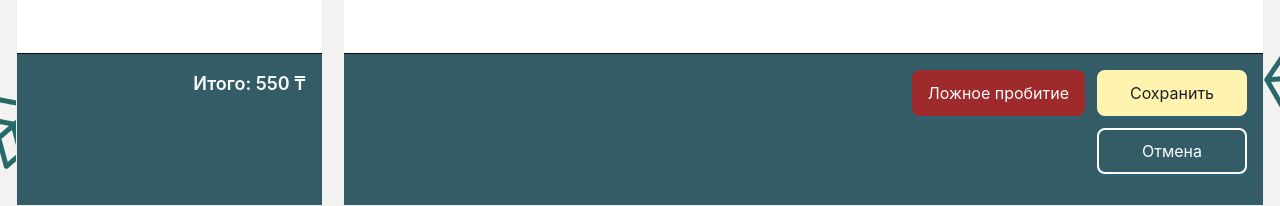
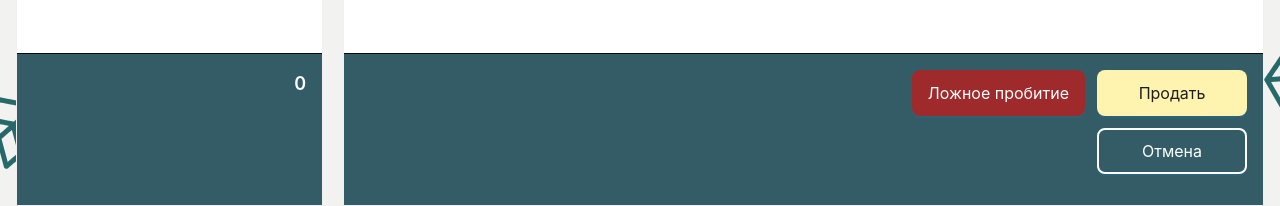
Before and after one commit to BAT-Digital/Smart-Inventory-System-FrontEnd, a React (Vite) app: page /sales_item/1 in a window 1280 px wide. Shown: the part 594-800 px from the top of the page. Built offline with nearby package versions, Linux system fonts and the light colour scheme; no server answers.

Commit message:
connected Selling logic

```diff
--- a/src/components/LeftSide.tsx
+++ b/src/components/LeftSide.tsx
@@ -4,7 +4,6 @@ import backArrow from "../assets/icons/backArrow.png";
 import { useNavigate } from "react-router-dom";
 import type { ColumnsType } from "antd/es/table";
 import { SalesItem, useSalesItemsName } from "../hooks/useSalesItems";
-
 type DataType = {
   key: number;
   number: number;
@@ -26,6 +25,10 @@ type Props = {
 };
 
 export const LeftSide: React.FC<Props> = ({ transactionId, salesItems }) => {
+  const total = salesItems.reduce(
+    (sum, item) => sum + Number(item.product.price) * item.quantity,
+    0
+  );
   const dataSource: DataType[] = salesItems.map((salesItem, index) => ({
     key: salesItem.salesItemId,
     number: index + 1,
@@ -93,7 +96,7 @@ export const LeftSide: React.FC<Props> = ({ transactionId, salesItems }) => {
 
         {/* Bottom Price */}
         <div className="flex-[2] p-4 border-t flex justify-end bg-[#335C67]">
-          <div className="text-lg font-semibold text-white">Итого: 550 ₸</div>
+          <div className="text-lg font-semibold text-white">{total}</div>
         </div>
       </Card>
     </div>
--- a/src/components/ProductExpirySelectModal.tsx
+++ b/src/components/ProductExpirySelectModal.tsx
@@ -3,11 +3,6 @@ import { useState } from "react";
 import { AlerModal } from "./AlertModal";
 import { BatchArrivalItem } from "./AddProductDataModal";
 import { SalesItemQuantityModal } from "./SalesItemQuantityModal";
-
-const options = [
-  "Молоко Родина 1000 мл (01.02.2025)",
-  "Молоко Родина 1000 мл (15.02.2025)",
-];
 
 const { Text } = Typography;
 
--- a/src/components/RightSideCategories.tsx
+++ b/src/components/RightSideCategories.tsx
@@ -5,11 +5,13 @@ import { useCategories } from "../hooks/useCategories";
 type RightSideCategoriesProps = {
   onSearch: (value: string) => void;
   onCategorySelect: (category: string) => void;
+  handleSell: () => {};
 };
 
 export const RightSideCategories: React.FC<RightSideCategoriesProps> = ({
   onSearch,
   onCategorySelect,
+  handleSell,
 }) => {
   const { categories } = useCategories();
 
@@ -84,8 +86,9 @@ export const RightSideCategories: React.FC<RightSideCategoriesProps> = ({
                   minHeight: "46px",
                 }}
                 size="large"
+                onClick={handleSell}
               >
-                Сохранить
+                Продать
               </Button>
             </div>
             <Button
--- a/src/components/RightSideProductCardGrid.tsx
+++ b/src/components/RightSideProductCardGrid.tsx
@@ -1,5 +1,5 @@
 import { Card } from "antd";
-import { Link, useParams } from "react-router-dom";
+import { useParams } from "react-router-dom";
 import { ProductExpirySelectModal } from "./ProductExpirySelectModal";
 import { useState } from "react";
 import { Product } from "../hooks/useProducts";
--- a/src/components/RightSideProducts.tsx
+++ b/src/components/RightSideProducts.tsx
@@ -8,6 +8,7 @@ type RightSideCategoriesProps = {
   onSuccess: () => {};
   category: string;
   onBack: () => void;
+  handleSell: () => {};
 };
 
 export const RightSideProducts: React.FC<RightSideCategoriesProps> = ({
@@ -15,6 +16,7 @@ export const RightSideProducts: React.FC<RightSideCategoriesProps> = ({
   onSuccess,
   category,
   onBack,
+  handleSell,
 }) => {
   const { products } = useProductsByCategory({ category });
 
@@ -91,8 +93,9 @@ export const RightSideProducts: React.FC<RightSideCategoriesProps> = ({
                   minHeight: "46px",
                 }}
                 size="large"
+                onClick={handleSell}
               >
-                Сохранить
+                Продать
               </Button>
             </div>
             <Button
--- a/src/hooks/useSalesItems.ts
+++ b/src/hooks/useSalesItems.ts
@@ -9,6 +9,7 @@ export type SalesItem = {
   salesTransaction: SalesTransaction;
   product: Product;
   quantity: number;
+  expiryDate: string | null;
 };
 
 type Props = {
--- a/src/pages/SalesItem.tsx
+++ b/src/pages/SalesItem.tsx
@@ -2,21 +2,46 @@ import { Navbar } from "../components/Navbar";
 import background from "../assets/background.png";
 import { LeftSide } from "../components/LeftSide";
 import { RightSideCategories } from "../components/RightSideCategories";
-import { useParams } from "react-router-dom";
+import { useNavigate, useParams } from "react-router-dom";
 import { useSalesItems } from "../hooks/useSalesItems";
 import { useState } from "react";
 import { RightSideProducts } from "../components/RightSideProducts";
+import { ProductRequestDTO, sell } from "../services/saleApi";
+import { AlerModal } from "../components/AlertModal";
 
 export const SalesItem = () => {
+  const navigate = useNavigate();
   const { transactionId: transactionIdStr } = useParams<{
     transactionId: string;
   }>();
   const transactionId = parseInt(transactionIdStr!);
   const [selectedCategory, setSelectedCategory] = useState<string | null>(null);
+  const [alertVisible, setAlertVisible] = useState(false);
+  const [alertMessage, setAlertMessage] = useState<string | null>(null);
 
   const { salesItems, refetch: reFetchSalesItems } = useSalesItems({
     transactionId,
   });
+
+  const handleSell = async () => {
+    try {
+      const productRequestDTO: ProductRequestDTO[] = salesItems.map(
+        (salesItem) => ({
+          userId: 1,
+          barcode: salesItem.product.barcode,
+          expirationDate: salesItem.expiryDate,
+          quantity: salesItem.quantity,
+        })
+      );
+
+      const response = await sell(transactionId, productRequestDTO);
+
+      setAlertMessage(response);
+      setAlertVisible(true);
+    } catch (error) {
+      console.error("Sell Error:", error);
+    }
+  };
 
   const handleSearch = (value: string) => {
     console.log("Searching:", value);
@@ -31,13 +56,13 @@ export const SalesItem = () => {
   };
 
   return (
+    <>
       <div
         className="h-screen bg-cover bg-center flex flex-col"
         style={{ backgroundImage: `url(${background})` }}
       >
         {/* Navbar stays fixed-height */}
         <Navbar />
-
         {/* This takes the rest of the screen */}
         <div className="flex-1 flex items-stretch justify-center">
           <div className="w-full max-w-7xl flex px-4 mt-12">
@@ -45,7 +70,6 @@ export const SalesItem = () => {
             <div className="w-[25%] mr-4 h-full">
               <LeftSide transactionId={transactionId} salesItems={salesItems} />
             </div>
-
             {/* Right side stretches full height */}
             <div className="w-[75%] ml-1 h-full">
               {selectedCategory ? (
@@ -54,16 +78,34 @@ export const SalesItem = () => {
                   onSuccess={reFetchSalesItems}
                   category={selectedCategory}
                   onBack={handleBackToCategories}
+                  handleSell={handleSell}
                 />
               ) : (
                 <RightSideCategories
                   onSearch={handleSearch}
                   onCategorySelect={handleCategorySelected}
+                  handleSell={handleSell}
                 />
               )}
             </div>
           </div>
         </div>
       </div>
+      <AlerModal
+        visible={alertVisible}
+        message={alertMessage || ""}
+        onReady={() => {
+          // handle confirmation
+          setAlertVisible(false);
+          setAlertMessage(null);
+          navigate("/sales");
+        }}
+        onCancel={() => {
+          // handle cancel
+          setAlertVisible(false);
+        }}
+        showCancel={false}
+      ></AlerModal>
+    </>
   );
 };
--- /dev/null
+++ b/src/services/saleApi.ts
@@ -0,0 +1,24 @@
+import axios from "../utils/axios";
+
+export type ProductRequestDTO = {
+  userId: 1;
+  barcode: string;
+  expirationDate: string | null;
+  quantity: number;
+};
+
+export const sell = async (
+  transactionId: number,
+  salesItemDTO: ProductRequestDTO[]
+) => {
+  try {
+    const response = await axios.post(
+      `/api/sales/process-sell-transaction/${transactionId}`,
+      salesItemDTO
+    );
+    return response.data;
+  } catch (error) {
+    console.error("Error processing sale :", error);
+    throw error;
+  }
+};
```
Lines whose indentation alone changed are shown as unchanged.
